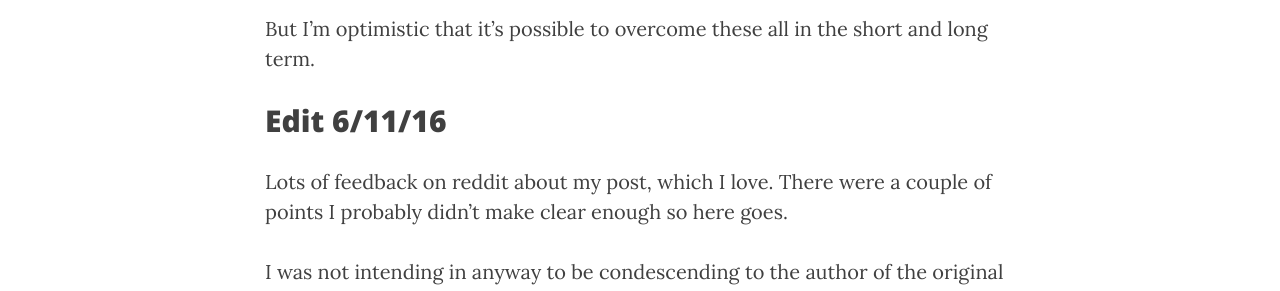
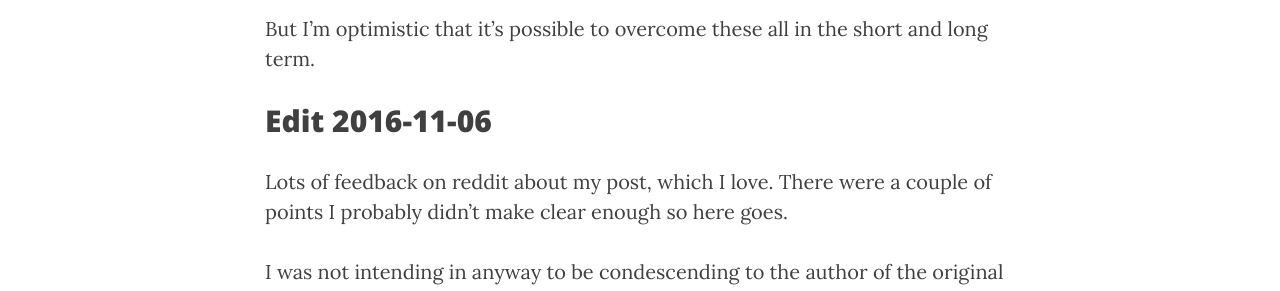
Before and after one commit to nemski/nemski.github.com, a Jekyll site: the page built from _posts/2016-11-05-docker-in-production.markdown, in a window 1280 px wide and 900 px high, scrolled down 4061 px. Shown: the part 160-451 px from the top of the window. Built offline with Jekyll 4.4.1, drawn with Linux system fonts in a browser that asks for light colours; nearby versions of some CDN libraries; library files that are not in the unit come from our copies.

Commit message:
ISO-8601 dates, just like your url :-)

```diff
--- a/_posts/2016-11-05-docker-in-production.markdown
+++ b/_posts/2016-11-05-docker-in-production.markdown
@@ -75,7 +75,7 @@ There are a number of valid problems with Docker raised by the author.
 
 But I'm optimistic that it's possible to overcome these all in the short and long term.
 
-## Edit 6/11/16
+## Edit 2016-11-06
 
 Lots of feedback on reddit about my post, which I love. There were a couple of points I probably didn't make clear enough so here goes.
 
```
